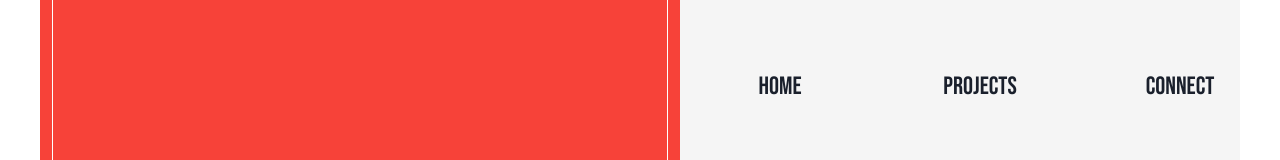
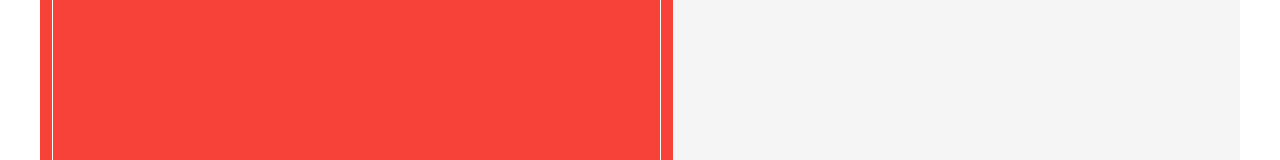
Before and after one commit to Weegius/Portfolio, a React (Create React App) app: page /#/ in a window 1280 px wide. Shown: the part 354-514 px from the top of the page. Built offline with nearby package versions, Linux system fonts and the light colour scheme; a web font is replaced by a local one.

Commit message:
fixed white box on home screen

```diff
--- a/src/components/GrayBox.js
+++ b/src/components/GrayBox.js
@@ -2,7 +2,6 @@ import React from "react";
 import { Flex, Spacer } from "@chakra-ui/react";
 import { motion } from "framer-motion";
 import TypeWriterEffect from "react-typewriter-effect";
-import { Link } from "react-router-dom";
 import AnimatedLink from "./Links";
 
 const GrayBox = () => {
@@ -16,7 +15,7 @@ const GrayBox = () => {
       >
         <Flex
           overflow={"hidden"}
-          w="600px"
+          w="615px"
           display={["none", "none", "flex", "flex"]}
           h={"100.06%"}
           bg="#F5F5F5"
@@ -42,46 +41,22 @@ const GrayBox = () => {
             </Flex>
           </motion.div>
           <Spacer />
-
+          <motion.div
+               initial={{ opacity: 0, scale: 0.5 }}
+               animate={{ opacity: 1, scale: 1 }}
+               transition={{ duration: .5, delay: 8 }}
+          >
             <Flex
               flexDir="row"
               fontSize={25}
-            // bg="red"
               justify={"center"}
               justifyContent="space-evenly"
             >
-            {/* <motion.div whileHover={{ scale: 1.1 }}>
-              <Link
-                _hover={{ cursor: "pointer", color: "#f74239" }}
-                style={{ textDecoration: "none" }}
-                to="/"
-              >
-                Home
-              </Link>
-            </motion.div>
-            <motion.div whileHover={{ scale: 1.1 }}>
-              <Link
-                to="projects"
-                _hover={{ cursor: "pointer", color: "#f74239" }}
-                style={{ textDecoration: "none" }}
-              >
-                Projects
-              </Link>
-            </motion.div>
-
-            <motion.div whileHover={{ scale: 1.1 }}>
-              <Link
-                to="connect"
-                _hover={{ cursor: "pointer", color: "#f74239" }}
-                style={{ textDecoration: "none" }}
-              >
-                Connect
-              </Link>
-            </motion.div> */}
               <AnimatedLink word={"Home"} to={"/"} />
               <AnimatedLink word={"Projects"} to={"projects"} />
               <AnimatedLink word={"Connect"} to={"connect"} />
             </Flex>
+          </motion.div>
         </Flex>
       </motion.div>
     </>
--- a/src/components/Links.js
+++ b/src/components/Links.js
@@ -3,12 +3,9 @@ import { useState } from "react";
 import { Link as ReachLink } from "react-router-dom";
 
 const AnimatedLink = ({ word, to }) => {
-  const degrees = [23, -30, 18, -25, 38];
+  const degrees = [23, -30, 18, -25, 38, -20, 45];
   const [hover, setHover] = useState(false);
 
-  // useEffect(() => {
-  //   console.log(hover);
-  // }, [hover]);
   return (
     <Box
       display="flex"
@@ -22,7 +19,6 @@ const AnimatedLink = ({ word, to }) => {
         display="flex"
         alignItems="center"
         justifyContent="center"
-        // bg={"red"}
         p={1}
         _hover={{
           cursor: "pointer",
--- a/src/pages/home.js
+++ b/src/pages/home.js
@@ -1,5 +1,5 @@
 import React from "react";
-import { Flex, Text, Image, Box } from "@chakra-ui/react";
+import { Flex, Box } from "@chakra-ui/react";
 import { AnimatePresence, motion } from "framer-motion";
 
 const Home = () => {
@@ -18,7 +18,6 @@ const Home = () => {
             borderColor={"white"}
             borderWidth={1}
             // justify="center"
-            // marginRight={15}
           >
             <motion.div
               initial={{ opacity: 0 }}
--- a/src/pages/projects.js
+++ b/src/pages/projects.js
@@ -18,7 +18,7 @@ const Projects = () => {
         <motion.div
           initial={{ opacity: 0 }}
           animate={{ opacity: 1 }}
-          transition={{ duration: 1, delay: 3 }}
+          // transition={{ duration: 1, delay: 3 }}
           exit={{ opacity: 0 }}
           style={{ width: "100%", height: "100%" }}
         >
```
Lines whose indentation alone changed are shown as unchanged.
